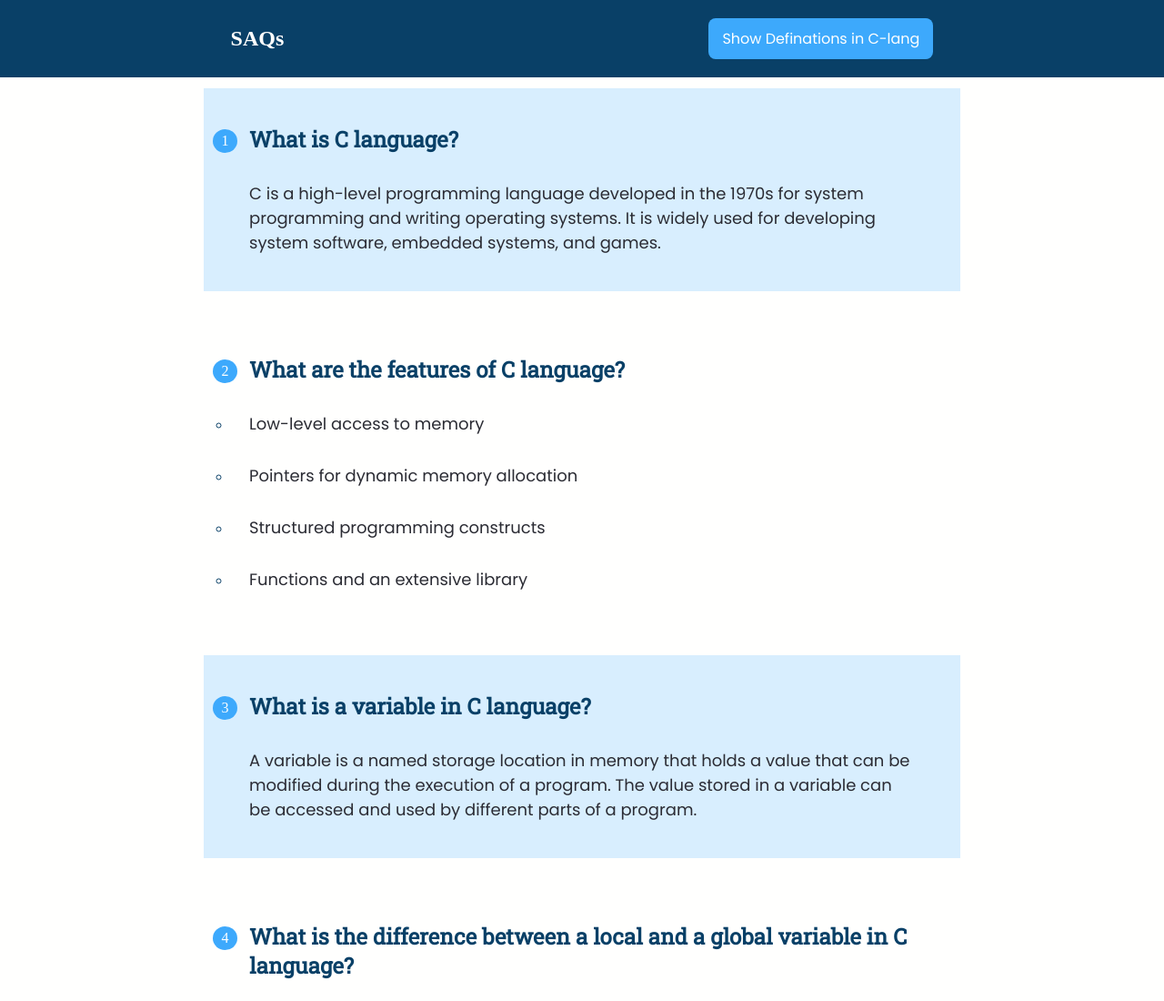
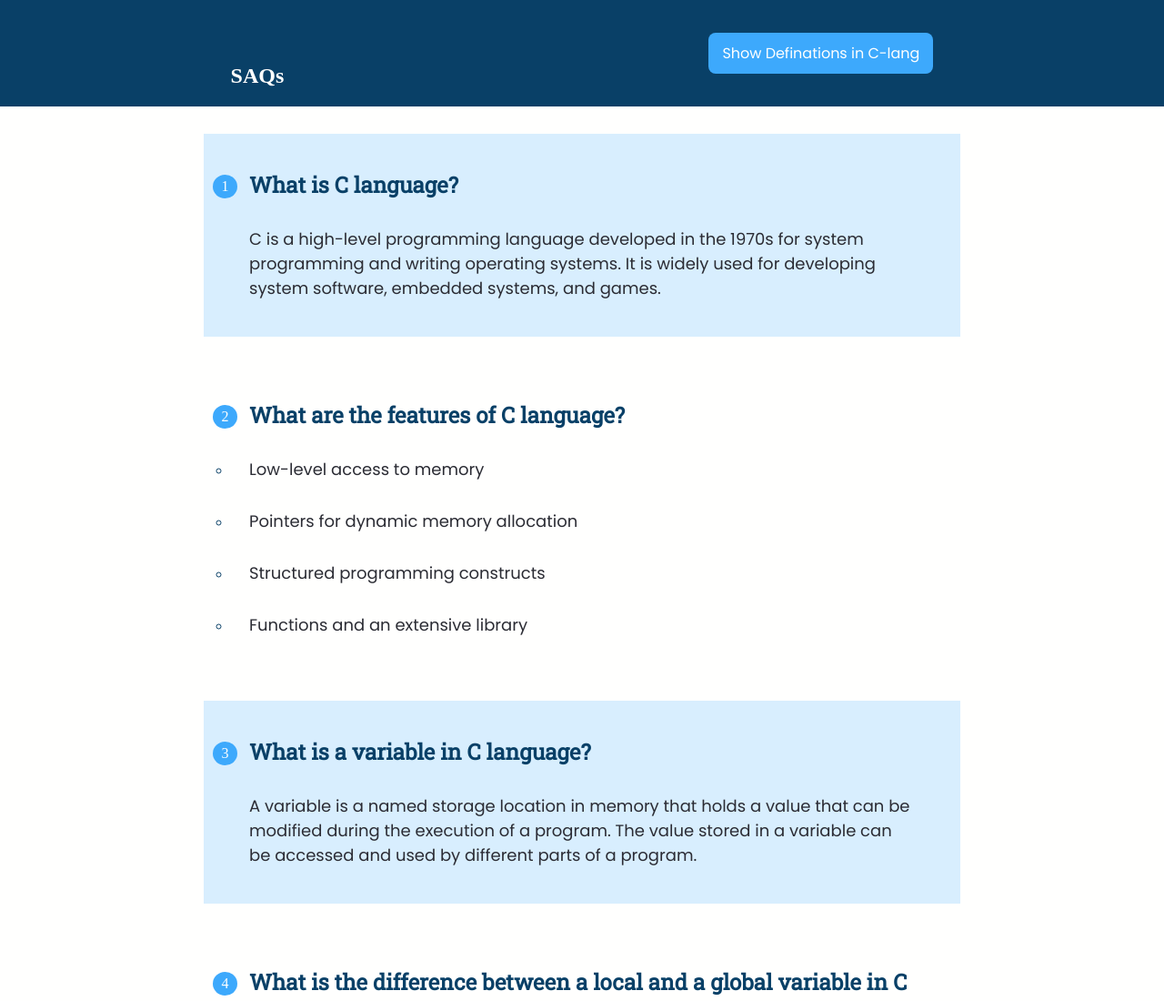
Before and after one commit to sahilmondal/C-lang-notes, a plain HTML site: page index.html in a window 1280 px wide. Shown: the top 1100 px of the page at 91% size. Drawn offline with Linux system fonts and the light colour scheme.

Commit message:
update margin

```diff
--- a/style.css
+++ b/style.css
@@ -25,6 +25,9 @@ body {
 h2 {
   font-family: var(--heading-font);
   padding: 10px 20px;
+}
+h1{
+  margin-top: 50px;
 }
 p {
   font-family: var(--text-font);
```
